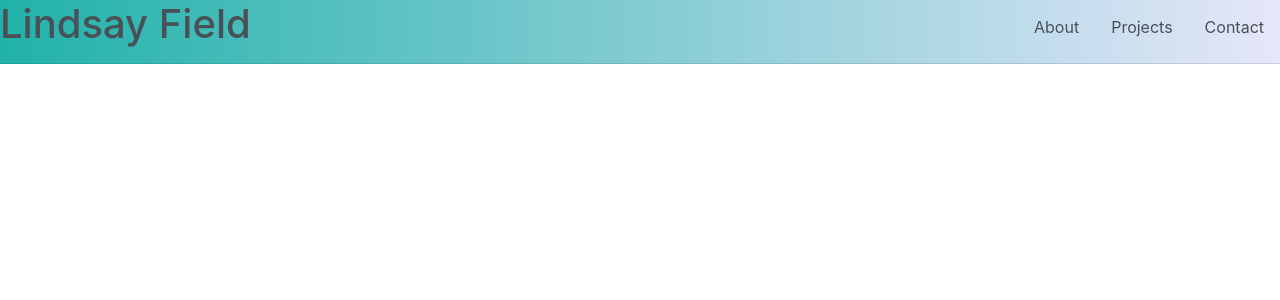
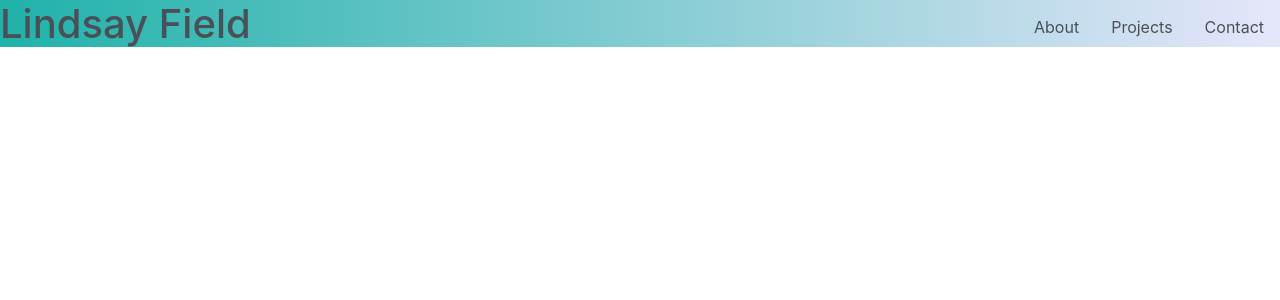
Before and after one commit to LMField82/UpdatedPortfolio, a React (Create React App) app in the folder updated-portfolio/: page / in a window 1280 px wide. Shown: the top 300 px of the page. Built offline with nearby package versions, Linux system fonts and the light colour scheme.

Commit message:
updated Nav component

```diff
--- a/updated-portfolio/src/components/Nav.js
+++ b/updated-portfolio/src/components/Nav.js
@@ -6,9 +6,9 @@ function Nav() {
   const location = useLocation();
 
   return (
-      <div className="header">
+      <div className="header" role="navigation">
       <h1 className="name">Lindsay Field</h1>
-        <ul className="nav justify-content-end">
+        <ul className="nav navbar-expand-md justify-content-end">
       <li className="nav-item">
         <Link to="/" className={location.pathname === "/" || "/about" ? "nav-link active" : "nav-link"}>
           About
@@ -31,7 +31,6 @@ function Nav() {
         </Link>
       </li>
     </ul>
-    <hr></hr>
 </div>
   );
 }
```
